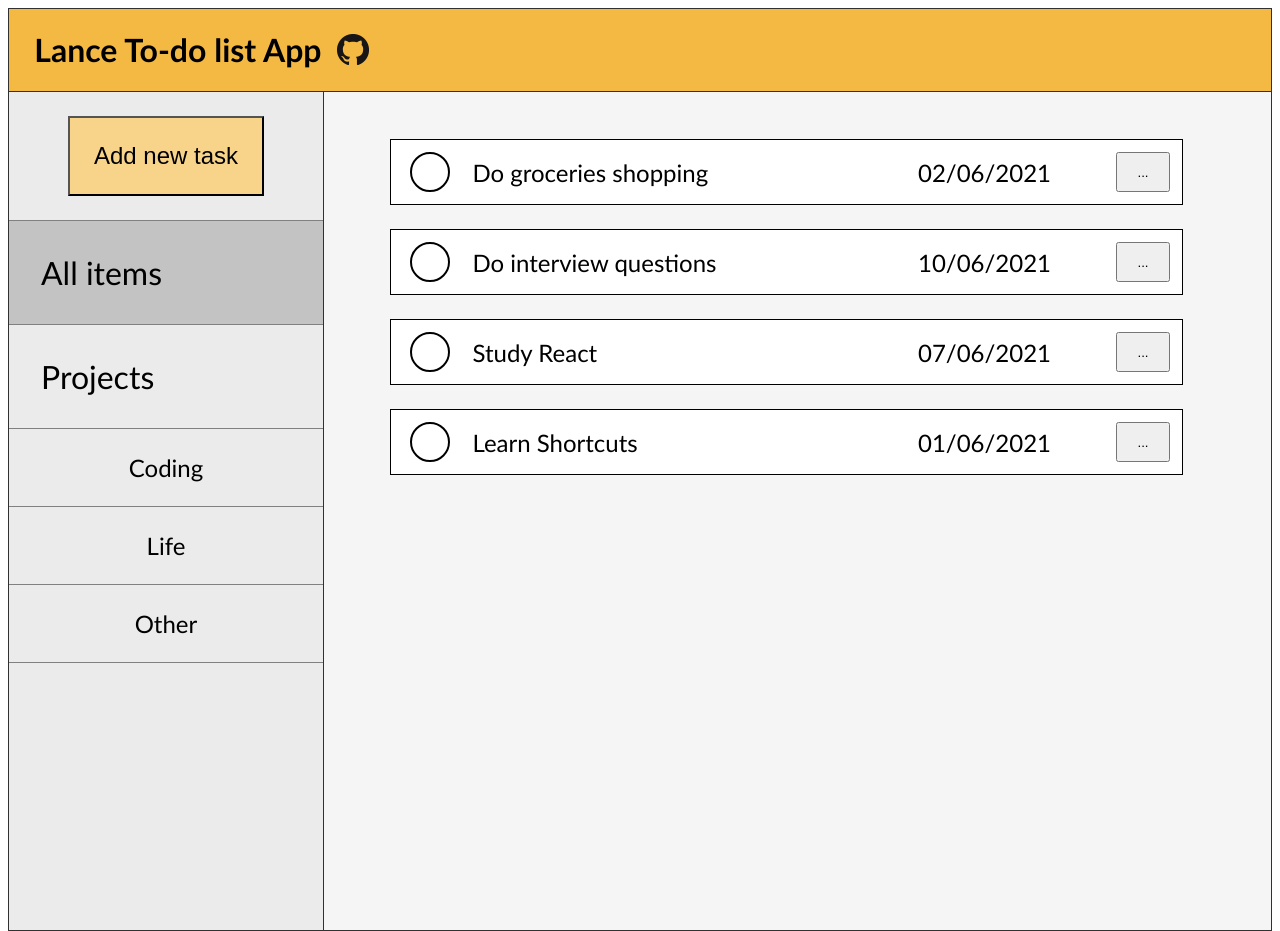
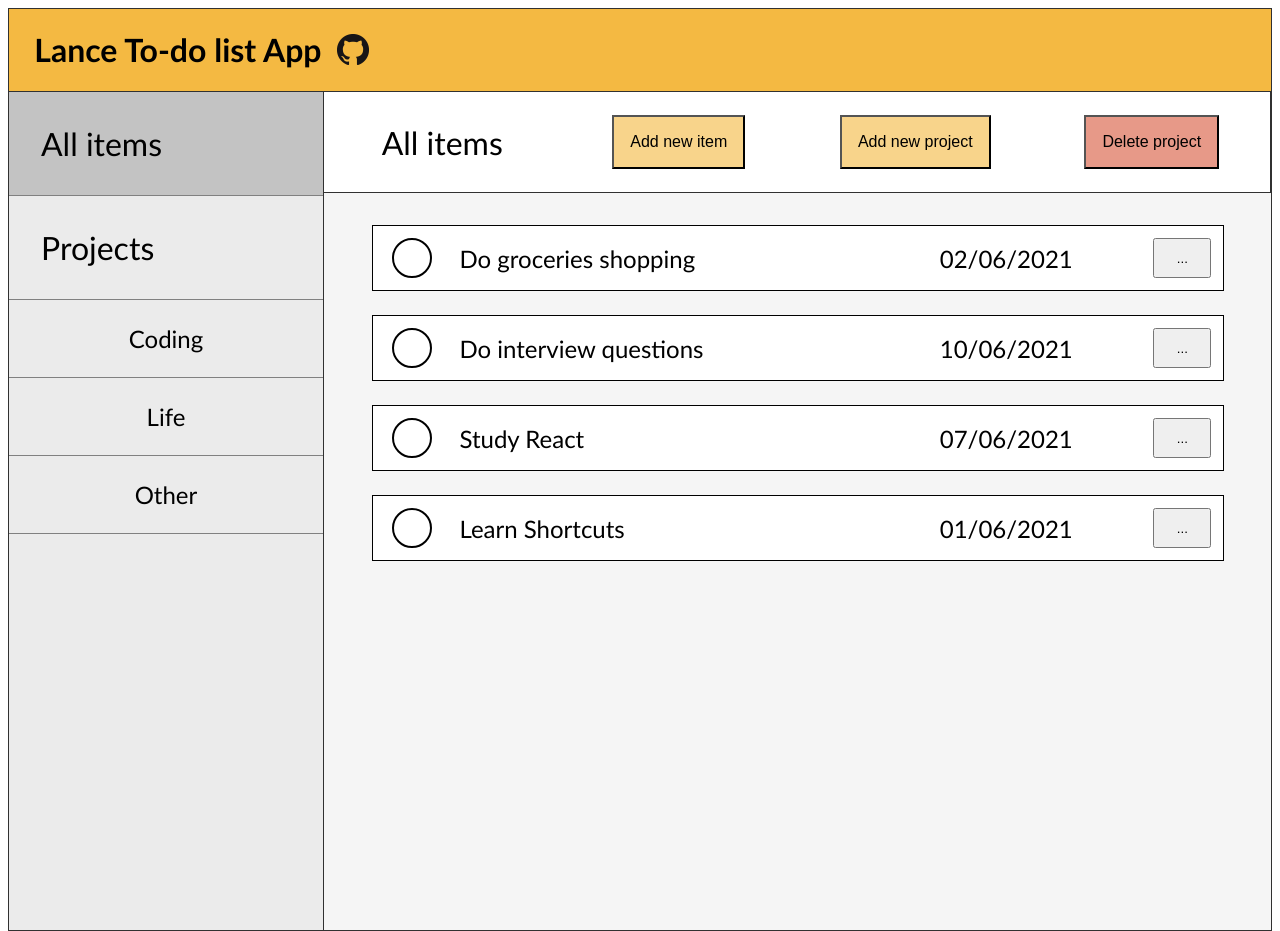
Before and after one commit to lancedang64/project_todo-list, a website built with webpack: page src/index.html in a window 1280 px wide. Built offline with nearby package versions, Linux system fonts and the light colour scheme.

Commit message:
Updated UI. Fixed some bugs that came with it

```diff
--- a/src/index.html
+++ b/src/index.html
@@ -13,7 +13,6 @@
       <a href="https://github.com/lancedang64/project_todo-list" class="github-logo"></a>
     </header>
     <div id="side-nav" class="side-nav">
-      <button id='add-new-item'>Add new task</button>
       <a href="#" id="all-items" class="tab tab--selected">All items</a>
       <span>Projects</span>
       <a href="#" class='tab'>Coding</a>
@@ -21,6 +20,12 @@
       <a href="#" class='tab'>Other</a>
     </div>
     <div id="content" class="content">
+      <div class="tab-panel">
+        <span class="tab-name">All items</span>
+        <button class='add-new-item'>Add new item</button>
+        <button class="add-new-project">Add new project</button>
+        <button class="delete-project">Delete project</button>
+      </div>
     </div>
     <template id="new-item-prompt-template">
       <div class="item-banner item-banner--editing">
--- a/src/modules/coordinator.js
+++ b/src/modules/coordinator.js
@@ -6,13 +6,13 @@ import itemFactory from './item.js';
 const coordinator = (() => {
   const loadHomePage = () => {
     // if there is localStorage then load contentDiv All items innerHTML
-    loadFirstTimeHomePage();
+    createExampleItems();
     const allItems = dataController.getItemsFromTab('All items');
     domController.renderExampleItems(allItems);
     eventsHandler.addListenersInHomePage();
   };
 
-  const loadFirstTimeHomePage = () => {
+  const createExampleItems = () => {
     const myItem = itemFactory(
       'Learn Shortcuts',
       'James website',
--- a/src/modules/dataController.js
+++ b/src/modules/dataController.js
@@ -2,6 +2,7 @@
 
 const dataController = (() => {
   const allItems = [];
+  const projects = [];
 
   const getItemsFromTab = (tabName) => {
     if (tabName === 'All items') return allItems;
--- a/src/modules/domController.js
+++ b/src/modules/domController.js
@@ -7,7 +7,11 @@ const domController = (() => {
 
   const showTabContent = (tabName, tabElement) => {
     highlightChosenTab(tabElement);
+    changeTabName(tabName);
+    hideNotTabItems(tabName);
+  };
 
+  const hideNotTabItems = (tabName) => {
     const allItemDivs = document.querySelectorAll('.item');
     if (tabName === 'All items') {
       allItemDivs.forEach((itemDiv) => showItemDiv(itemDiv));
@@ -22,6 +26,11 @@ const domController = (() => {
     const previousTab = document.querySelector('.tab--selected');
     previousTab.classList.remove('tab--selected');
     tabElement.classList.add('tab--selected');
+  };
+
+  const changeTabName = (tabName) => {
+    const tabNameSpan = document.querySelector('.tab-name');
+    tabNameSpan.innerHTML = tabName;
   };
 
   const showItemDiv = (itemDiv) => {
@@ -72,7 +81,7 @@ const domController = (() => {
     itemDiv.className = 'item';
     itemDiv.appendChild(getItemTemplateElements('new-item-template'));
     updateItemDivWithItem(itemDiv, item);
-    contentDiv.insertBefore(itemDiv, contentDiv.firstChild);
+    appendElementAfterTabPanel(itemDiv);
   };
 
   const updateItemDivWithItem = (itemDiv, item) => {
@@ -110,11 +119,15 @@ const domController = (() => {
   const renderNewItemPrompt = () => {
     const itemDiv = document.createElement('div');
     itemDiv.className = 'item';
-    //set item unique ID maybe dont need?
+    itemDiv.appendChild(getItemTemplateElements('new-item-prompt-template'));
+    appendElementAfterTabPanel(itemDiv);
+  };
 
-    itemDiv.appendChild(getItemTemplateElements('new-item-prompt-template'));
-
-    contentDiv.insertBefore(itemDiv, contentDiv.firstChild);
+  const appendElementAfterTabPanel = (element) => {
+    const firstItem = document.querySelector('.item');
+    firstItem
+      ? contentDiv.insertBefore(element, firstItem)
+      : contentDiv.appendChild(element);
   };
 
   const removeItemDiv = (itemDiv) => {
--- a/src/modules/eventsHandler.js
+++ b/src/modules/eventsHandler.js
@@ -9,7 +9,7 @@ const eventsHandler = (() => {
   };
 
   const addListenerNewItem = (element) => {
-    const newItemButton = element.querySelector('#add-new-item');
+    const newItemButton = element.querySelector('.add-new-item');
     newItemButton.addEventListener('click', coordinator.promptNewItem);
   };
 
--- a/src/modules/project.js
+++ /dev/null
@@ -1,5 +0,0 @@
-const project = (name) => {
-    const projectItems = [];
-};
-
-export default project;
--- a/src/style.css
+++ b/src/style.css
@@ -49,10 +49,13 @@ header h1 {
 .side-nav {
   grid-area: side-nav;
   background-color: #ebebeb;
-  /* padding: 10% 15% 0 12%; */
   border-right: solid 1px rgb(49, 49, 49);
   border-left: solid 1px rgb(49, 49, 49);
   border-bottom: solid 1px rgb(49, 49, 49);
+}
+
+#all-items {
+  border-bottom: solid 0.3px gray;
 }
 
 .side-nav a,
@@ -62,7 +65,6 @@ header h1 {
   text-decoration: none;
   color: black;
   padding: 1em 1em 1em 1em;
-  border-top: solid 0.3px gray;
   transition: 0.5s;
 }
 
@@ -74,7 +76,8 @@ header h1 {
   border-bottom: solid 0.3px gray;
 }
 
-.side-nav a:nth-child(n + 3) {
+.side-nav :nth-child(n + 3) {
+  border-top: solid 0.3px gray;
   font-size: 1.5em;
   text-align: center;
 }
@@ -83,23 +86,43 @@ header h1 {
   background-color: #c3c3c3;
 }
 
-#add-new-item {
-  display: block;
-  font-size: 1.5em;
-  margin: 1em auto 1em auto;
-  padding: 1em;
-  background-color: #F8D48B;
-}
-
 .content {
   grid-area: content;
   background-color: #f5f5f5;
-  padding: 5% 0 0 7%;
   border-right: solid 1px rgb(49, 49, 49);
   border-bottom: solid 1px rgb(49, 49, 49);
 }
 
+.tab-panel {
+  height: 12%;
+  background-color: white;
+  border-bottom: solid 1px rgb(49, 49, 49);
+  border-right: solid 1px rgb(49, 49, 49);
+  margin-bottom: 1em;
+  font-size: 2em;
+  display: grid;
+  grid-template-columns: 1fr 1fr 1fr 1fr;
+  place-items: center ;
+}
+
+.add-new-item,
+.add-new-project {
+  background-color: #F8D48B;
+}
+
+.delete-project {
+  background-color: #e79988;
+}
+
+.add-new-item,
+.add-new-project,
+.delete-project {
+  font-size: 0.5em;
+  padding: 1em;
+}
+
 .item {
+  margin-left: 3em;
   margin-bottom: 1.5em;
   animation: appear 0.7s;
   width: 90%;
```
